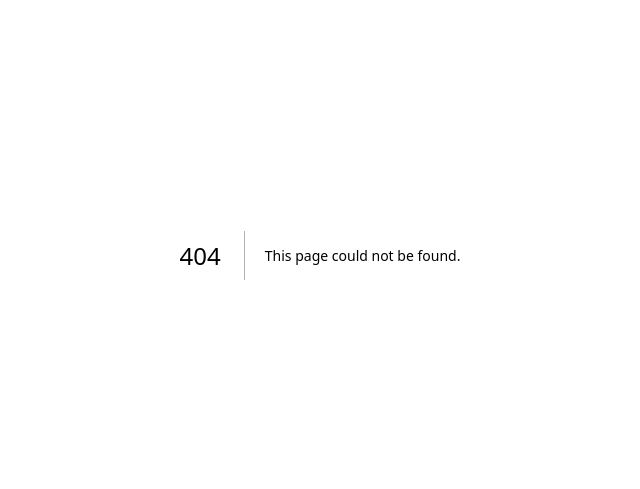
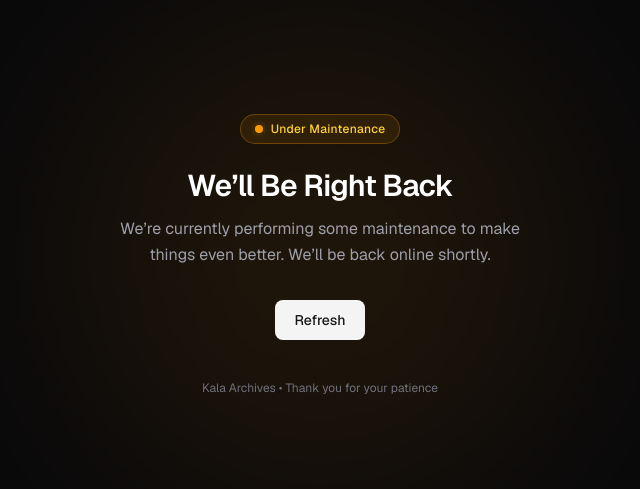
Before and after one commit to OkaWiyana/photo-selector, a Next.js app: page /maintenance in a window 1280 px wide. Before the commit this address had no page. Shown: the part 145-634 px from the top of the page, without its empty margins (320-960 px from the left). Built offline with nearby package versions, Linux system fonts and the light colour scheme.

Commit message:
feat: add gallery components, editor header, maintenance page, and proxy configuration

```diff
--- /dev/null
+++ b/app/maintenance/ReloadButton.tsx
@@ -0,0 +1,13 @@
+"use client";
+
+export default function ReloadButton() {
+  return (
+    <button
+      type="button"
+      onClick={() => window.location.reload()}
+      className="cursor-pointer w-full sm:w-auto px-5 py-2.5 rounded-lg bg-zinc-100 hover:bg-white text-zinc-900 text-sm font-medium transition duration-150 active:scale-[0.98]"
+    >
+      Refresh
+    </button>
+  );
+}
--- /dev/null
+++ b/app/maintenance/page.tsx
@@ -0,0 +1,54 @@
+import type { Metadata } from "next";
+import ReloadButton from "./ReloadButton";
+
+export const metadata: Metadata = {
+  title: "System Under Maintenance — Kala Archives",
+  description:
+    "We’re currently performing some maintenance to make things even better. We’ll be back online shortly.",
+};
+
+export default function MaintenancePage() {
+  const customMessage = process.env.NEXT_PUBLIC_MAINTENANCE_MESSAGE;
+
+  return (
+    <main className="min-h-screen w-full flex flex-col items-center justify-center p-6 bg-[#09090b] text-[#fafafa] relative overflow-hidden">
+      {/* Background ambient glow */}
+      <div
+        aria-hidden="true"
+        className="absolute top-1/2 left-1/2 -translate-x-1/2 -translate-y-1/2 w-120 h-120 bg-amber-500/10 rounded-full blur-[120px] pointer-events-none"
+      />
+
+      <div className="relative max-w-md w-full text-center flex flex-col items-center space-y-6">
+        {/* Status Pill */}
+        <div className="inline-flex items-center gap-2 px-3.5 py-1.5 rounded-full border border-amber-500/30 bg-amber-500/10 text-amber-300 text-xs font-medium tracking-wide">
+          <span className="relative flex h-2 w-2">
+            <span className="animate-ping absolute inline-flex h-full w-full rounded-full bg-amber-400 opacity-75" />
+            <span className="relative inline-flex rounded-full h-2 w-2 bg-amber-500" />
+          </span>
+          Under Maintenance
+        </div>
+
+        {/* Heading & Details */}
+        <div className="space-y-3">
+          <h1 className="text-2xl sm:text-3xl font-semibold tracking-tight text-white">
+            We’ll Be Right Back
+          </h1>
+          <p className="text-sm sm:text-base text-zinc-400 leading-relaxed">
+            {customMessage ||
+              "We’re currently performing some maintenance to make things even better. We’ll be back online shortly."}
+          </p>
+        </div>
+
+        {/* Action Button */}
+        <div className="pt-2 w-full flex flex-col sm:flex-row gap-3 justify-center items-center">
+          <ReloadButton />
+        </div>
+
+        {/* Footer info */}
+        <p className="text-xs text-zinc-500 pt-4">
+          Kala Archives &bull; Thank you for your patience
+        </p>
+      </div>
+    </main>
+  );
+}
--- a/components/editor/EditorHeader.tsx
+++ b/components/editor/EditorHeader.tsx
@@ -27,8 +27,18 @@ export function EditorHeader({
             href="/admin"
             className="flex items-center gap-1.5 text-zinc-400 hover:text-white text-xs font-mono transition-colors"
           >
-            <svg className="h-4 w-4" fill="none" viewBox="0 0 24 24" stroke="currentColor">
-              <path strokeLinecap="round" strokeLinejoin="round" strokeWidth={2} d="M10 19l-7-7m0 0l7-7m-7 7h18" />
+            <svg
+              className="h-4 w-4"
+              fill="none"
+              viewBox="0 0 24 24"
+              stroke="currentColor"
+            >
+              <path
+                strokeLinecap="round"
+                strokeLinejoin="round"
+                strokeWidth={2}
+                d="M10 19l-7-7m0 0l7-7m-7 7h18"
+              />
             </svg>
             <span>Admin</span>
           </Link>
@@ -47,8 +57,10 @@ export function EditorHeader({
         </div>
 
         {/* Center: Job Name Input */}
-        <div className="flex items-center gap-2 flex-1 max-w-md min-w-[200px]">
-          <span className="text-xs text-zinc-500 font-mono hidden sm:inline">Job:</span>
+        <div className="flex items-center gap-2 flex-1 max-w-md min-w-50">
+          <span className="text-xs text-zinc-500 font-mono hidden sm:inline">
+            Job:
+          </span>
           <input
             type="text"
             value={currentJob.name}
@@ -65,8 +77,18 @@ export function EditorHeader({
             onClick={onOpenJobManager}
             className="inline-flex items-center gap-1.5 px-3 py-1.5 rounded-lg bg-zinc-900 hover:bg-zinc-800 text-zinc-300 hover:text-white text-xs font-mono border border-zinc-800 transition-colors"
           >
-            <svg className="h-3.5 w-3.5 text-emerald-400" fill="none" viewBox="0 0 24 24" stroke="currentColor">
-              <path strokeLinecap="round" strokeLinejoin="round" strokeWidth={2} d="M19 11H5m14 0a2 2 0 012 2v6a2 2 0 01-2 2H5a2 2 0 01-2-2v-6a2 2 0 012-2m14 0V9a2 2 0 00-2-2M5 11V9a2 2 0 012-2m0 0V5a2 2 0 012-2h6a2 2 0 012 2v2M7 7h10" />
+            <svg
+              className="h-3.5 w-3.5 text-emerald-400"
+              fill="none"
+              viewBox="0 0 24 24"
+              stroke="currentColor"
+            >
+              <path
+                strokeLinecap="round"
+                strokeLinejoin="round"
+                strokeWidth={2}
+                d="M19 11H5m14 0a2 2 0 012 2v6a2 2 0 01-2 2H5a2 2 0 01-2-2v-6a2 2 0 012-2m14 0V9a2 2 0 00-2-2M5 11V9a2 2 0 012-2m0 0V5a2 2 0 012-2h6a2 2 0 012 2v2M7 7h10"
+              />
             </svg>
             <span>Saved Jobs ({savedJobsCount})</span>
           </button>
@@ -77,8 +99,18 @@ export function EditorHeader({
             className="inline-flex items-center gap-1 px-2.5 py-1.5 rounded-lg bg-zinc-900/60 hover:bg-red-950/40 text-zinc-400 hover:text-red-400 text-xs font-mono transition-colors border border-zinc-800/60"
             title="Reset Workspace"
           >
-            <svg className="h-3.5 w-3.5" fill="none" viewBox="0 0 24 24" stroke="currentColor">
-              <path strokeLinecap="round" strokeLinejoin="round" strokeWidth={2} d="M4 4v5h.582m15.356 2A8.001 8.001 0 004.582 9m0 0H9m11 11v-5h-.581m0 0a8.003 8.003 0 01-15.357-2m15.357 2H15" />
+            <svg
+              className="h-3.5 w-3.5"
+              fill="none"
+              viewBox="0 0 24 24"
+              stroke="currentColor"
+            >
+              <path
+                strokeLinecap="round"
+                strokeLinejoin="round"
+                strokeWidth={2}
+                d="M4 4v5h.582m15.356 2A8.001 8.001 0 004.582 9m0 0H9m11 11v-5h-.581m0 0a8.003 8.003 0 01-15.357-2m15.357 2H15"
+              />
             </svg>
             <span className="hidden sm:inline">Reset</span>
           </button>
--- a/components/gallery/FloatingActionBar.tsx
+++ b/components/gallery/FloatingActionBar.tsx
@@ -157,7 +157,7 @@ export function FloatingActionBar({
 
           {/* Subtitle / Filenames peek */}
           {selectedNamesList.length > 0 ? (
-            <span className="text-[10px] text-zinc-500 font-mono truncate max-w-[120px] sm:max-w-[280px] mt-0.5">
+            <span className="text-[10px] text-zinc-500 font-mono truncate max-w-30 sm:max-w-70 mt-0.5">
               {selectedNamesList.slice(0, 2).join(", ")}
               {selectedNamesList.length > 2
                 ? ` +${selectedNamesList.length - 2}`
--- a/components/gallery/GalleryContainer.tsx
+++ b/components/gallery/GalleryContainer.tsx
@@ -27,13 +27,18 @@ export function GalleryContainer({ gallery }: GalleryContainerProps) {
     maxSelections: gallery.maxSelections,
   });
 
-  const [activeLightboxIndex, setActiveLightboxIndex] = useState<number | null>(null);
+  const [activeLightboxIndex, setActiveLightboxIndex] = useState<number | null>(
+    null,
+  );
   const [showLimitWarning, setShowLimitWarning] = useState<boolean>(false);
 
   // Derive the selected Photo[] objects from the current selectedIds
-  const selectedPhotoObjects = gallery.photos.filter((p) => selectedIds.has(p.id));
+  const selectedPhotoObjects = gallery.photos.filter((p) =>
+    selectedIds.has(p.id),
+  );
 
-  const handleToggleSelect = useCallback(async (photo: Photo) => {
+  const handleToggleSelect = useCallback(
+    async (photo: Photo) => {
       const result = await toggleSelection(photo.id, photo.name);
 
       if (result?.action === "limit_reached") {
@@ -42,14 +47,19 @@ export function GalleryContainer({ gallery }: GalleryContainerProps) {
       } else {
         setShowLimitWarning(false);
       }
-  }, [toggleSelection]);
+    },
+    [toggleSelection],
+  );
 
-  const handleOpenPreview = useCallback((photo: Photo) => {
+  const handleOpenPreview = useCallback(
+    (photo: Photo) => {
       const index = gallery.photos.findIndex((p) => p.id === photo.id);
       if (index !== -1) {
         setActiveLightboxIndex(index);
       }
-  }, [gallery.photos]);
+    },
+    [gallery.photos],
+  );
 
   return (
     <div className="min-h-screen bg-zinc-950 text-zinc-100 flex flex-col font-sans selection:bg-emerald-500 selection:text-white">
@@ -78,8 +88,18 @@ export function GalleryContainer({ gallery }: GalleryContainerProps) {
         {/* Error/Status Toast */}
         {lastError && (
           <div className="mb-4 flex items-center gap-2 rounded-lg bg-red-950/60 border border-red-500/30 p-3 text-red-200 text-xs sm:text-sm animate-in slide-in-from-top-2 duration-200">
-            <svg className="h-4 w-4 text-red-400 flex-shrink-0" fill="none" viewBox="0 0 24 24" stroke="currentColor">
-              <path strokeLinecap="round" strokeLinejoin="round" strokeWidth={2} d="M12 8v4m0 4h.01M21 12a9 9 0 11-18 0 9 9 0 0118 0z" />
+            <svg
+              className="h-4 w-4 text-red-400 shrink-0"
+              fill="none"
+              viewBox="0 0 24 24"
+              stroke="currentColor"
+            >
+              <path
+                strokeLinecap="round"
+                strokeLinejoin="round"
+                strokeWidth={2}
+                d="M12 8v4m0 4h.01M21 12a9 9 0 11-18 0 9 9 0 0118 0z"
+              />
             </svg>
             <span>{lastError}</span>
           </div>
@@ -89,9 +109,24 @@ export function GalleryContainer({ gallery }: GalleryContainerProps) {
         {!isLoaded && (
           <div className="flex items-center justify-center py-8">
             <div className="flex items-center gap-3 text-zinc-400 text-sm">
-              <svg className="h-5 w-5 animate-spin" fill="none" viewBox="0 0 24 24">
-                <circle className="opacity-25" cx="12" cy="12" r="10" stroke="currentColor" strokeWidth="4" />
-                <path className="opacity-75" fill="currentColor" d="M4 12a8 8 0 018-8V0C5.373 0 0 5.373 0 12h4z" />
+              <svg
+                className="h-5 w-5 animate-spin"
+                fill="none"
+                viewBox="0 0 24 24"
+              >
+                <circle
+                  className="opacity-25"
+                  cx="12"
+                  cy="12"
+                  r="10"
+                  stroke="currentColor"
+                  strokeWidth="4"
+                />
+                <path
+                  className="opacity-75"
+                  fill="currentColor"
+                  d="M4 12a8 8 0 018-8V0C5.373 0 0 5.373 0 12h4z"
+                />
               </svg>
               <span>Loading selections...</span>
             </div>
@@ -133,7 +168,6 @@ export function GalleryContainer({ gallery }: GalleryContainerProps) {
         whatsappNumber={gallery.whatsappNumber}
         clientName={gallery.clientName}
       />
-
     </div>
   );
 }
--- /dev/null
+++ b/proxy.ts
@@ -0,0 +1,72 @@
+import { NextResponse } from 'next/server';
+import type { NextRequest } from 'next/server';
+
+export function proxy(request: NextRequest) {
+  const isMaintenanceMode = process.env.MAINTENANCE_MODE === 'true';
+  const { pathname, searchParams } = request.nextUrl;
+
+  const bypassSecret = process.env.MAINTENANCE_SECRET;
+  const bypassParam = searchParams.get('bypass');
+  const bypassCookie = request.cookies.get('maintenance_bypass')?.value;
+
+  const isBypassed = Boolean(
+    bypassSecret && (bypassParam === bypassSecret || bypassCookie === bypassSecret)
+  );
+
+  // If visitor provides ?bypass=YOUR_SECRET, set cookie and reload clean URL
+  if (bypassSecret && bypassParam === bypassSecret) {
+    const cleanUrl = new URL(request.url);
+    cleanUrl.searchParams.delete('bypass');
+    const response = NextResponse.redirect(cleanUrl);
+    response.cookies.set('maintenance_bypass', bypassSecret, {
+      path: '/',
+      httpOnly: true,
+      sameSite: 'lax',
+      maxAge: 60 * 60 * 24 * 7, // 7 days
+    });
+    return response;
+  }
+
+  // When Maintenance Mode is disabled or user is bypassed
+  if (!isMaintenanceMode || isBypassed) {
+    // If visitor visits /maintenance directly while site is live, send to homepage
+    if (pathname === '/maintenance') {
+      return NextResponse.redirect(new URL('/', request.url));
+    }
+    return NextResponse.next();
+  }
+
+  // When Maintenance Mode is ENABLED:
+  // 1. API routes get structured 503 JSON response
+  if (pathname.startsWith('/api/')) {
+    return NextResponse.json(
+      {
+        error: 'Service Unavailable',
+        message: 'System is currently undergoing maintenance. Please try again later.',
+      },
+      { status: 503 }
+    );
+  }
+
+  // 2. Allow the maintenance page itself to render
+  if (pathname === '/maintenance') {
+    return NextResponse.next();
+  }
+
+  // 3. Rewrite all other pages to /maintenance
+  // Rewriting keeps the current URL so user can just refresh when maintenance is over
+  return NextResponse.rewrite(new URL('/maintenance', request.url));
+}
+
+export const config = {
+  matcher: [
+    /*
+     * Match all request paths except:
+     * - _next/static (static files)
+     * - _next/image (image optimization files)
+     * - favicon.ico, icon.png
+     * - static asset extensions
+     */
+    '/((?!_next/static|_next/image|favicon.ico|icon.png|.*\\.(?:svg|png|jpg|jpeg|gif|webp)$).*)',
+  ],
+};
```
Also changed, not shown: components/gallery/PhotoCard.tsx (+11 -5 lines), 2 other files (tests, documents, lock files or other folders). Lines whose indentation alone changed are shown as unchanged.
